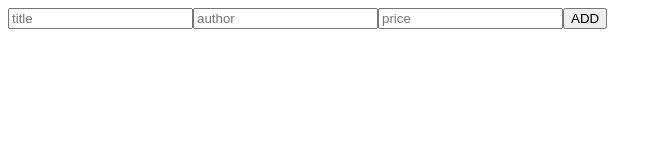
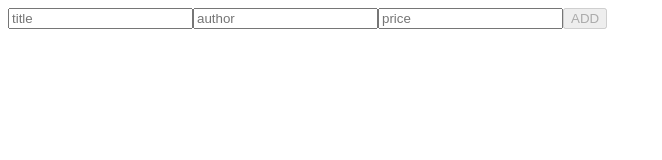
Before and after one commit to wishtack-training/wt-training-angular, an Angular app: page / in a window 1280 px wide. Shown: the top 160 px of the page, without its empty margins (0-662 px from the left). Built offline with nearby package versions, Linux system fonts and the light colour scheme.

Commit message:
Added validators.

```diff
--- a/src/app/book/book-form/book-form.component.html
+++ b/src/app/book/book-form/book-form.component.html
@@ -17,6 +17,13 @@
         placeholder="price"
         type="number">
 
-    <button type="submit">ADD</button>
+    <button
+        type="submit"
+        [disabled]="!bookForm.valid">ADD
+    </button>
+
+    <ng-container *ngIf="bookForm.get('title') as titleControl">
+        <div *ngIf="titleControl.touched && titleControl.hasError('required')">Title is required.</div>
+    </ng-container>
 
 </form>
--- a/src/app/book/book-form/book-form.component.scss
+++ b/src/app/book/book-form/book-form.component.scss
@@ -0,0 +1,3 @@
+input.ng-touched.ng-invalid {
+    background-color: red;
+}
--- a/src/app/book/book-form/book-form.component.ts
+++ b/src/app/book/book-form/book-form.component.ts
@@ -1,5 +1,5 @@
 import { Component, EventEmitter, Output } from '@angular/core';
-import { FormControl, FormGroup } from '@angular/forms';
+import { FormControl, FormGroup, Validators } from '@angular/forms';
 import { Book } from '../book';
 
 @Component({
@@ -12,7 +12,10 @@ export class BookFormComponent {
     @Output() bookSubmit = new EventEmitter<Book>();
 
     bookForm = new FormGroup({
-        title: new FormControl(),
+        title: new FormControl(null, [
+            Validators.required,
+            Validators.minLength(3)
+        ]),
         author: new FormControl(),
         price: new FormControl()
     });
```
